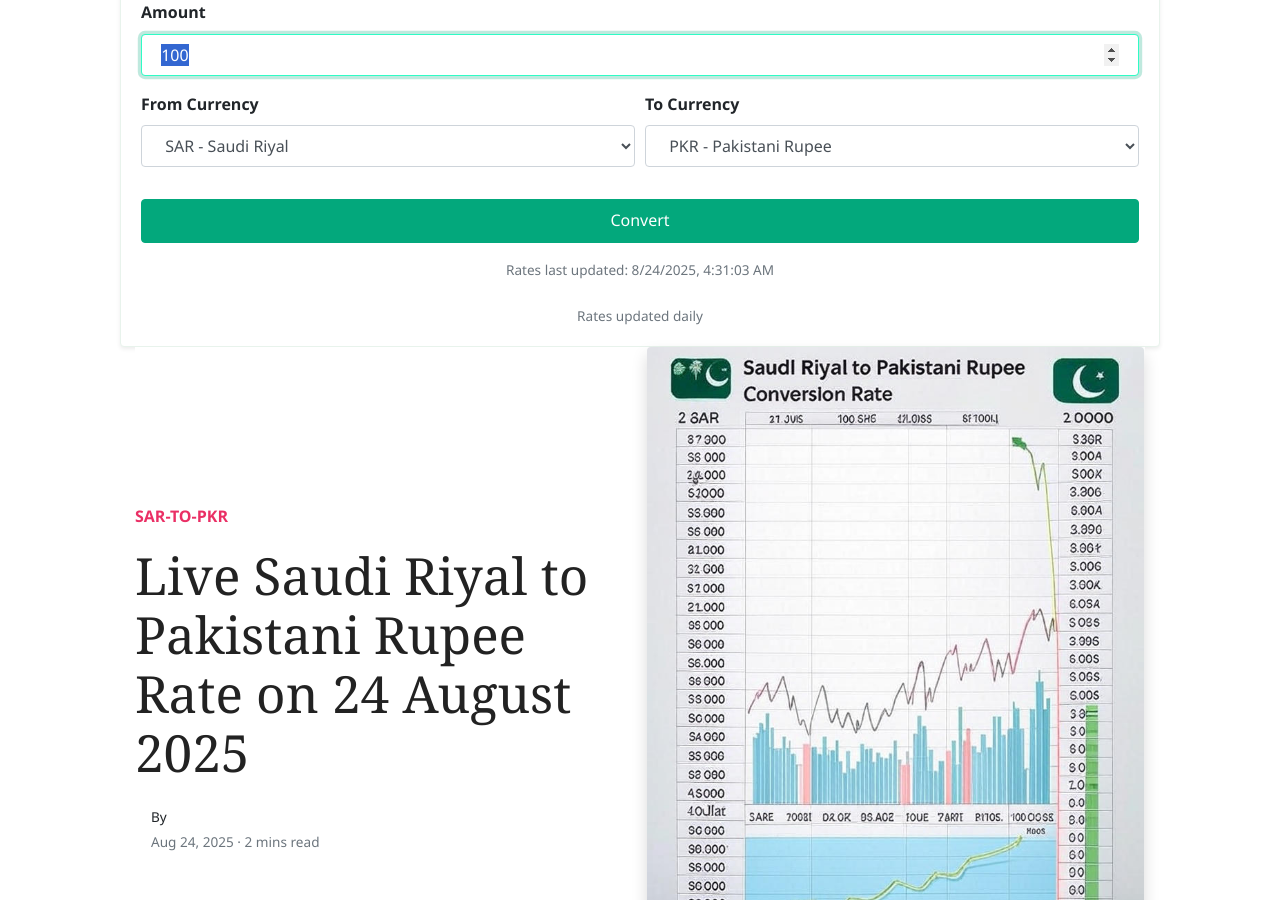
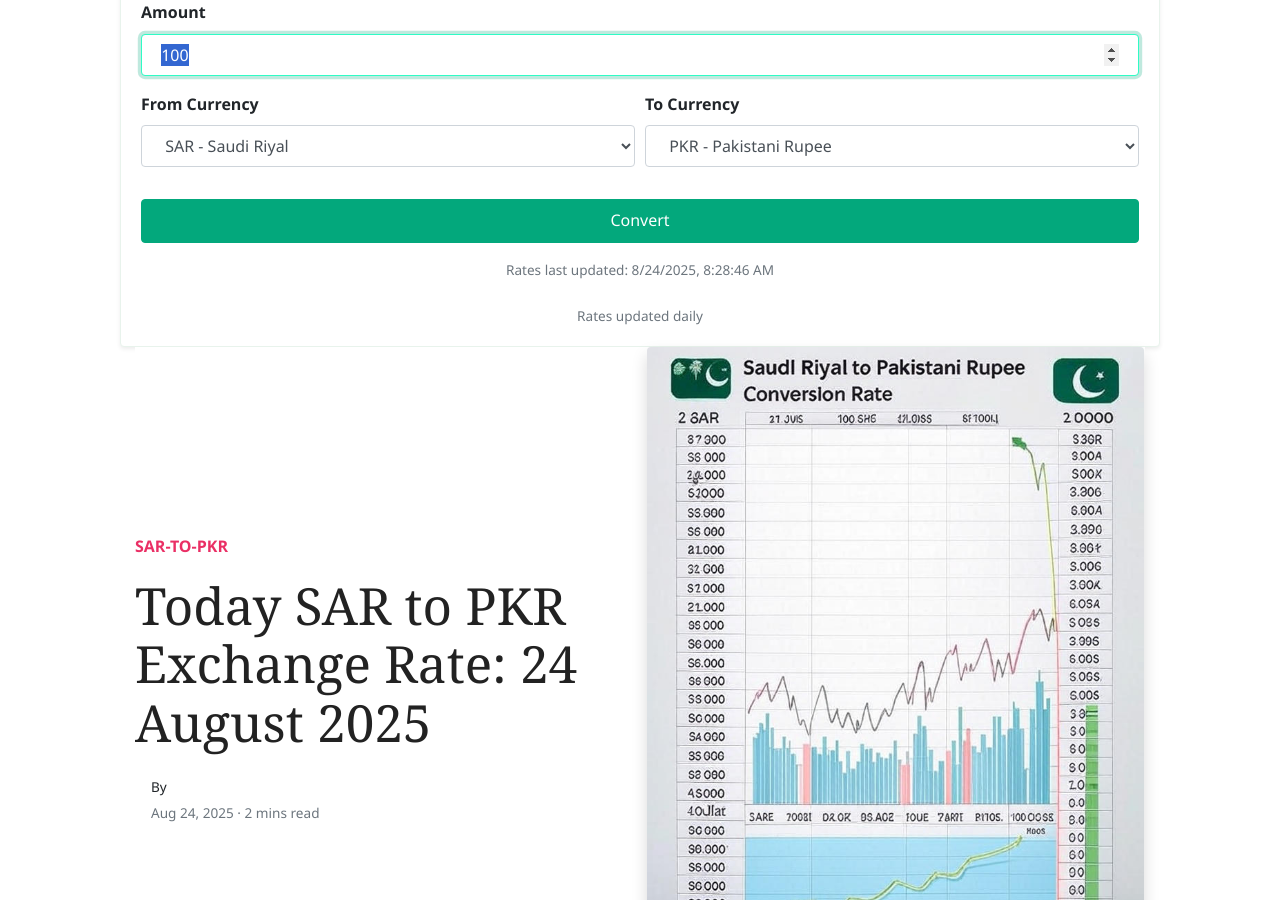
Before and after one commit to mlcom/mlcom.github.io, a Jekyll site: the page built from _posts/2025-08-24-today-saudi-riyal-to-pkr-exchange-rate-august-2025-prices-updated-sar-to-pkr.md, in a window 1280 px wide and 900 px high, scrolled down 242 px. Built offline with Jekyll 4.4.1, drawn with Linux system fonts in a browser that asks for light colours; nearby versions of some CDN libraries; comment, search, counter and statistics services are not loaded.

Commit message:
Automated: Update currency rates and generate daily posts

```diff
--- a/_data/rates.yml
+++ b/_data/rates.yml
@@ -1,4 +1,4 @@
-last_updated_utc: '2025-08-24T04:31:03.064118+00:00'
+last_updated_utc: '2025-08-24T08:28:46.710947+00:00'
 rates:
   AED: 3.6725
   AFN: 68.7649
--- a/_posts/2025-08-24-today-saudi-riyal-to-pkr-exchange-rate-august-2025-prices-updated-sar-to-pkr.md
+++ b/_posts/2025-08-24-today-saudi-riyal-to-pkr-exchange-rate-august-2025-prices-updated-sar-to-pkr.md
@@ -1,6 +1,6 @@
 ---
 layout: post
-title:  'Live Saudi Riyal to Pakistani Rupee Rate on 24 August 2025'
+title:  'Today SAR to PKR Exchange Rate: 24 August 2025'
 author: jane
 categories: [ sar-to-pkr ]
 image: assets/images/sar-to-pkr-rate-today.jpg
```
Also changed, not shown: _posts/2025-08-24-today-uae-dirham-to-pkr-exchange-rate-august-2025-prices-updated-aed-to-pkr.md (+1 -1 lines), _posts/2025-08-24-today-uk-pound-sterling-to-pkr-exchange-rate-august-2025-prices-updated-gbp-to-pkr.md (+1 -1 lines), _posts/2025-08-24-today-us-dollar-to-pkr-exchange-rate-august-2025-prices-updated-usd-to-pkr.md (+1 -1 lines).
